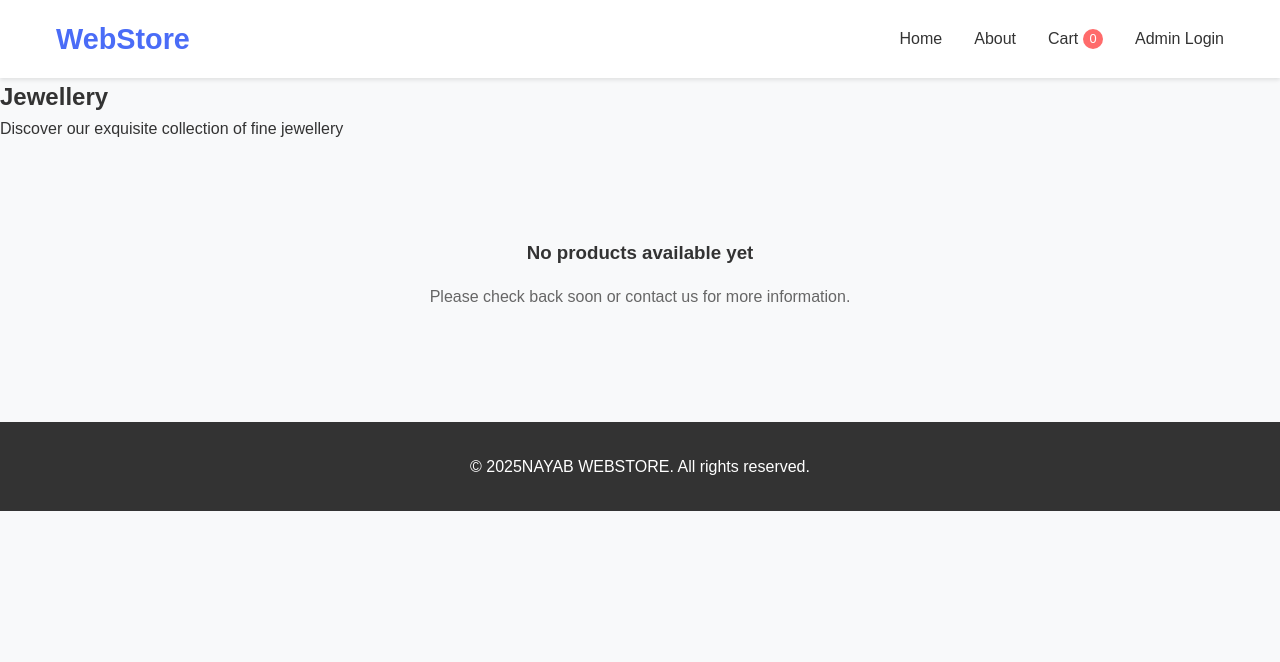
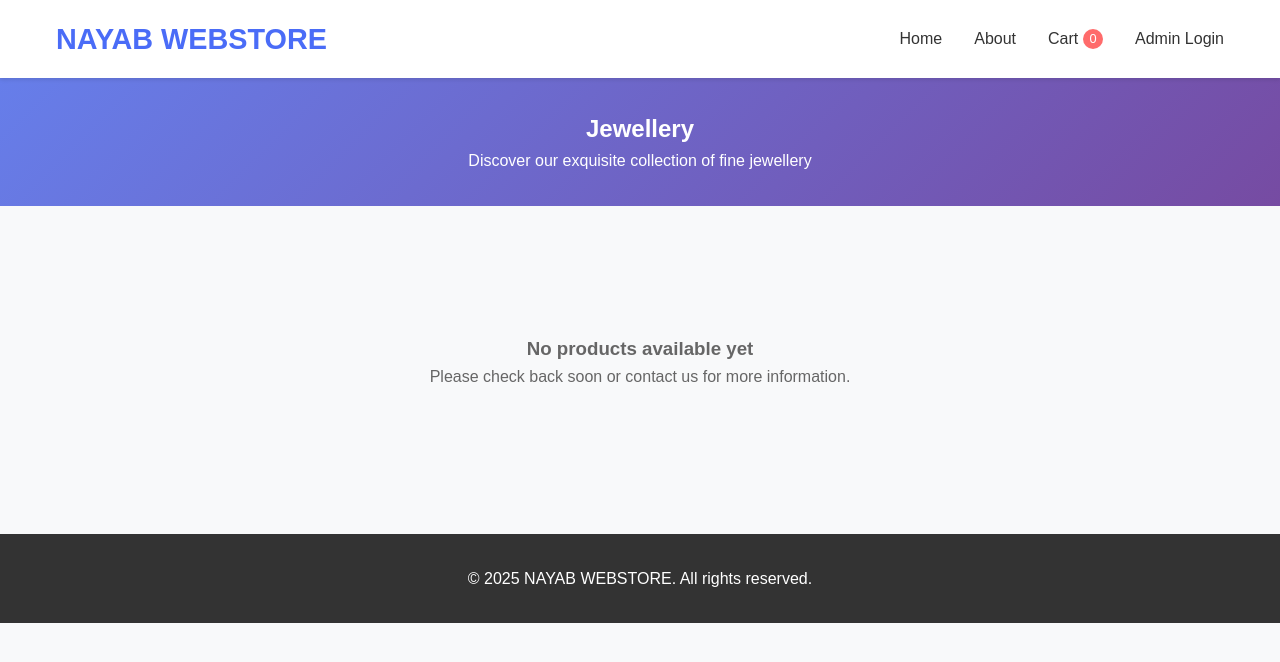
Before and after one commit to Shayankhan1122-oss/nayab-webstore, a plain HTML site: page frontend/pages/jewellery.html in a window 1280 px wide. Drawn offline with Linux system fonts and the light colour scheme; no server answers.

Commit message:
Update jewellery page

```diff
--- a/frontend/pages/jewellery.html
+++ b/frontend/pages/jewellery.html
@@ -3,17 +3,26 @@
 <head>
     <meta charset="UTF-8">
     <meta name="viewport" content="width=device-width, initial-scale=1.0">
-    <title>Jewellery -NAYAB WEBSTORE</title>
+    <title>Jewellery - NAYAB WEBSTORE</title>
     <link rel="stylesheet" href="../css/style.css">
     <style>
+        .category-header {
+            text-align: center;
+            padding: 2rem;
+            background: linear-gradient(135deg, #667eea 0%, #764ba2 100%);
+            color: white;
+        }
+
         .empty-products {
             text-align: center;
             padding: 4rem 2rem;
             color: #666;
         }
-        .empty-products h3 {
-            margin-bottom: 1rem;
-            color: #333;
+
+        .products {
+            padding: 2rem;
+            max-width: 1200px;
+            margin: 0 auto;
         }
     </style>
 </head>
@@ -22,12 +31,12 @@
         <nav class="navbar">
             <div class="nav-container">
                 <div class="nav-logo">
-                    <a href="../index.html">WebStore</a>
+                    <a href="../index.html">NAYAB WEBSTORE</a>
                 </div>
                 <div class="nav-menu" id="nav-menu">
                     <a href="../index.html" class="nav-link">Home</a>
                     <a href="#" class="nav-link">About</a>
-                    <a href="../pages/cart.html" class="nav-link cart-icon">
+                    <a href="cart.html" class="nav-link cart-icon">
                         <span>Cart</span>
                         <span class="cart-count" id="cart-count">0</span>
                     </a>
@@ -50,10 +59,10 @@
 
         <section class="products">
             <div class="products-container" id="products-container">
-                <!-- Products will be loaded dynamically from the database -->
+                <!-- Products will be loaded here -->
             </div>
 
-            <div class="empty-products" id="empty-message">
+            <div class="empty-products" id="empty-message" style="display: none;">
                 <h3>No products available yet</h3>
                 <p>Please check back soon or contact us for more information.</p>
             </div>
@@ -61,38 +70,49 @@
     </main>
 
     <footer>
-        <p>&copy; 2025NAYAB WEBSTORE. All rights reserved.</p>
+        <p>&copy; 2025 NAYAB WEBSTORE. All rights reserved.</p>
     </footer>
 
     <script src="../js/main.js"></script>
     <script>
-        // Load products from database
+        const apiBaseUrl = window.location.hostname === 'localhost'
+            ? 'http://localhost:5000'
+            : window.location.origin;
+
         document.addEventListener('DOMContentLoaded', function() {
-            const categoryName = 'jewellery';
-            loadCategoryProducts(categoryName);
+            loadProducts();
+            updateCartCount();
         });
 
-        async function loadCategoryProducts(category) {
-            const apiBaseUrl = window.location.hostname === 'localhost'
-                ? 'http://localhost:5000'
-                : `http://${window.location.hostname}:5000`;
+        async function loadProducts() {
+            try {
+                const url = `${apiBaseUrl}/api/products?category=jewellery`;
+                console.log('Fetching from:', url);
 
-            try {
-                const response = await fetch(`${apiBaseUrl}/api/products?category=${category}`);
+                const response = await fetch(url);
+
+                if (!response.ok) {
+                    throw new Error(`HTTP error! status: ${response.status}`);
+                }
+
                 const data = await response.json();
+                console.log('Products data:', data);
 
                 const container = document.getElementById('products-container');
                 const emptyMessage = document.getElementById('empty-message');
 
                 if (data.products && data.products.length > 0) {
+                    container.innerHTML = '';
                     emptyMessage.style.display = 'none';
-                    container.innerHTML = '';
 
                     data.products.forEach(product => {
                         const productCard = document.createElement('div');
                         productCard.className = 'product-card';
+
+                        const imageSrc = product.image_url || '../images/placeholder-product.jpg';
+
                         productCard.innerHTML = `
-                            <img src="${product.image || '../images/placeholder-product.jpg'}" alt="${product.name}">
+                            <img src="${imageSrc}" alt="${product.name}">
                             <div class="product-info">
                                 <h3>${product.name}</h3>
                                 <p class="price">Rs ${parseFloat(product.price).toLocaleString('en-PK')}</p>
@@ -107,10 +127,10 @@
                         container.appendChild(productCard);
                     });
 
-                    // Reinitialize add to cart buttons
                     initializeAddToCart();
                 } else {
                     emptyMessage.style.display = 'block';
+                    container.innerHTML = '';
                 }
             } catch (error) {
                 console.error('Error loading products:', error);
@@ -141,19 +161,21 @@
                     }
 
                     localStorage.setItem('cart', JSON.stringify(cart));
+                    updateCartCount();
 
-                    // Update cart count
-                    const cartCount = document.getElementById('cart-count');
-                    if (cartCount) {
-                        const count = cart.reduce((total, item) => total + item.quantity, 0);
-                        cartCount.textContent = count;
-                    }
-
-                    // Show message
                     alert(`${productName} added to cart!`);
                 });
             });
         }
+
+        function updateCartCount() {
+            const cart = JSON.parse(localStorage.getItem('cart')) || [];
+            const count = cart.reduce((total, item) => total + item.quantity, 0);
+            const cartCountEl = document.getElementById('cart-count');
+            if (cartCountEl) {
+                cartCountEl.textContent = count;
+            }
+        }
     </script>
 </body>
 </html>
```
